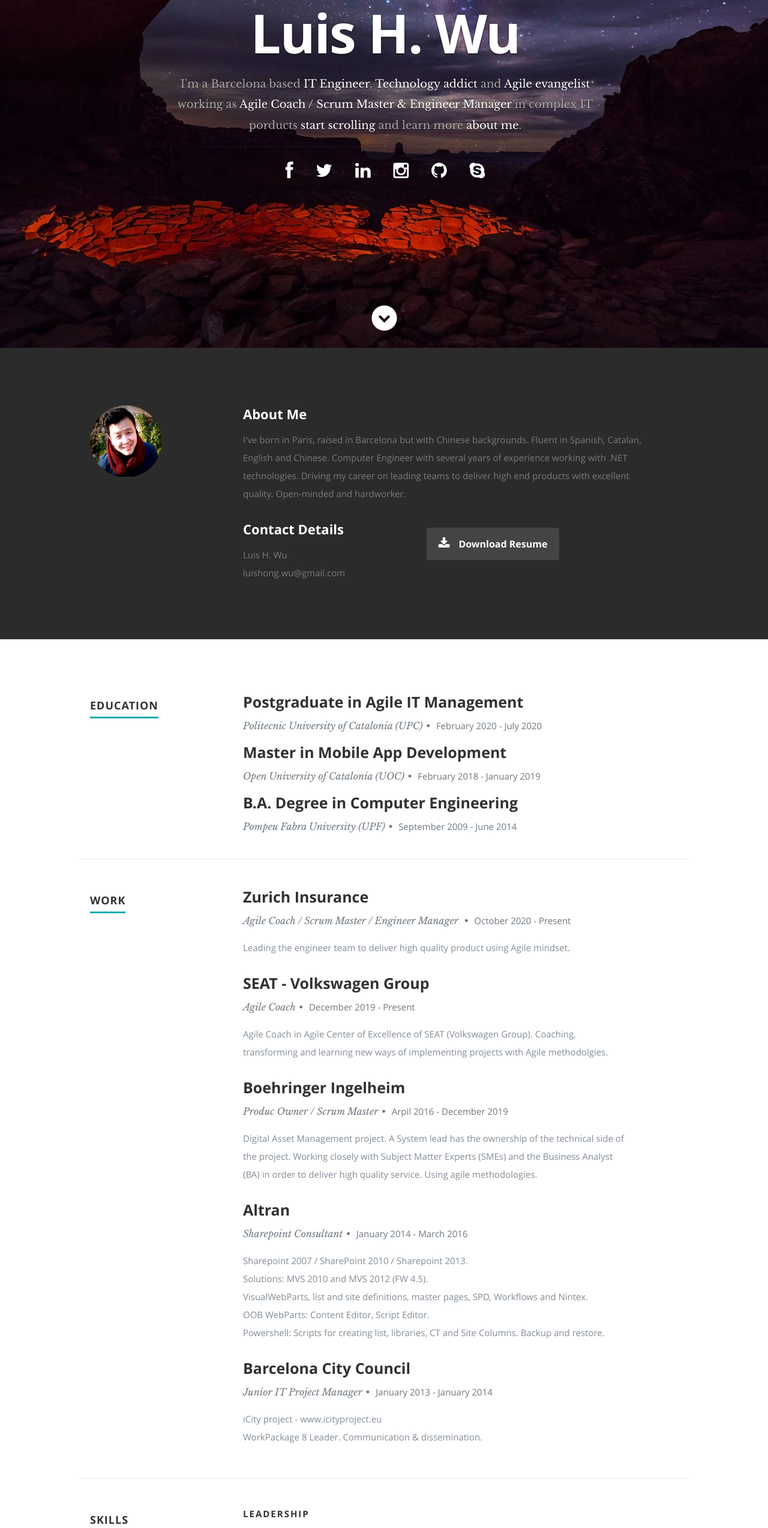
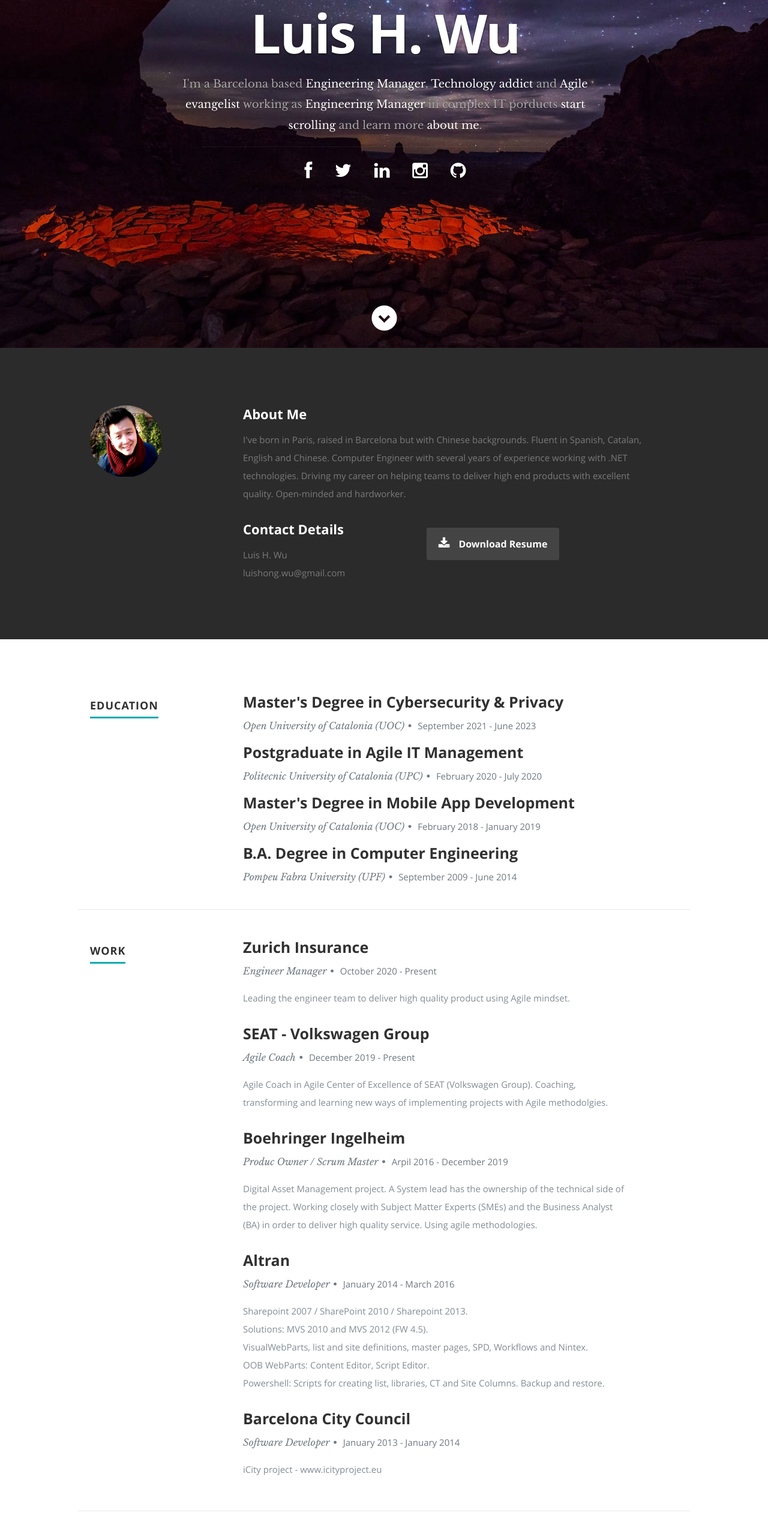
Before and after one commit to Otashi/luiswu.github.io, a plain HTML site: page index.html in a window 1280 px wide. Shown: the part 220-2768 px from the top of the page at 60% size. Drawn offline with nearby package versions, Linux system fonts and the light colour scheme.

Commit message:
Update index.html

```diff
--- a/index.html
+++ b/index.html
@@ -70,7 +70,7 @@
       <div class="row banner">
          <div class="banner-text">
             <h1 class="responsive-headline">Luis H. Wu</h1>
-            <h3>I'm a Barcelona based <span>IT Engineer</span>, <span>Technology addict</span> and <span>Agile evangelist</span> working as <span>Agile Coach / Scrum Master & Engineer Manager</span> in complex IT porducts<a class="smoothscroll" href="#about"> start scrolling</a>
+            <h3>I'm a Barcelona based <span>Engineering Manager</span>, <span>Technology addict</span> and <span>Agile evangelist</span> working as <span>Engineering Manager</span> in complex IT porducts<a class="smoothscroll" href="#about"> start scrolling</a>
             and learn more <a class="smoothscroll" href="#about">about me</a>.</h3>
             <hr />
             <ul class="social">
@@ -78,8 +78,7 @@
                <li><a href="https://twitter.com/LuisHWu" target="_blank"><i class="fa fa-twitter"></i></a></li>
                <li><a href="https://www.linkedin.com/in/luiswu/" target="_blank"><i class="fa fa-linkedin"></i></a></li>
                <li><a href="https://www.instagram.com/luishwu/" target="_blank"><i class="fa fa-instagram"></i></a></li>
-               <li><a href="https://github.com/LuisWu" target="_blank"><i class="fa fa-github"></i></a></li>
-               <li><a href="skype:otashi86?userinfo"><i class="fa fa-skype"></i></a></li>
+               <li><a href="https://github.com/luishwu" target="_blank"><i class="fa fa-github"></i></a></li>
             </ul>
          </div>
       </div>
@@ -108,7 +107,7 @@
             <h2>About Me</h2>
 
             <p>I've born in Paris, raised in Barcelona but with Chinese backgrounds. Fluent in Spanish, Catalan, English and Chinese. Computer Engineer with several years of experience
-               working with .NET technologies. Driving my career on leading teams to deliver high end products with excellent quality. Open-minded and hardworker.
+               working with .NET technologies. Driving my career on helping teams to deliver high end products with excellent quality. Open-minded and hardworker.
             </p>
 
             <div class="row">
@@ -126,7 +125,7 @@
 
                <div class="columns download">
                   <p>
-                     <a href="https://drive.google.com/file/d/1cM0iJsiRSSalbK_3sw2xMhS-5PoT1KJj/view?usp=sharing" class="button" target="_blank"><i class="fa fa-download"></i>Download Resume</a>
+                     <a href="https://drive.google.com/file/d/14jip2eUSyBAbg4YHMuDlRNO9Tub0y4_B/view?usp=drive_link" class="button" target="_blank"><i class="fa fa-download"></i>Download Resume</a>
                   </p>
                </div>
 
@@ -152,7 +151,15 @@
          </div>
 
          <div class="nine columns main-col">
-               <div class="row item">
+            <div class="row item">
+               <div class="twelve columns">
+
+                  <h3>Master's Degree in Cybersecurity & Privacy</h3>
+                  <p class="info">Open University of Catalonia (UOC)<span>&bull;</span> <em class="date">September 2021 - June 2023</em></p>
+
+               </div>
+            </div> <!-- item end -->
+            <div class="row item">
 
                      <div class="twelve columns">
 
@@ -167,7 +174,7 @@
 
                <div class="twelve columns">
 
-                  <h3>Master in Mobile App Development</h3>
+                  <h3>Master's Degree in Mobile App Development</h3>
                   <p class="info">Open University of Catalonia (UOC)<span>&bull;</span> <em class="date">February 2018 - January 2019</em></p>
 
                </div>
@@ -205,7 +212,7 @@
                <div class="twelve columns">
 
                   <h3>Zurich Insurance</h3>
-                  <p class="info">Agile Coach / Scrum Master / Engineer Manager <span>&bull;</span> <em class="date">October 2020 - Present</em></p>
+                  <p class="info">Engineer Manager<span>&bull;</span> <em class="date">October 2020 - Present</em></p>
 
                   <p>
                      Leading the engineer team to deliver high quality product using Agile mindset.
@@ -252,7 +259,7 @@
                <div class="twelve columns">
 
                   <h3>Altran</h3>
-                  <p class="info">Sharepoint Consultant<span>&bull;</span> <em class="date">January 2014 - March 2016</em></p>
+                  <p class="info">Software Developer<span>&bull;</span> <em class="date">January 2014 - March 2016</em></p>
                   <p>
                      Sharepoint 2007 / SharePoint 2010 / Sharepoint 2013.<br />
                      Solutions: MVS 2010 and MVS 2012 (FW 4.5).<br />
@@ -270,12 +277,10 @@
             <div class="twelve columns">
 
                <h3>Barcelona City Council</h3>
-               <p class="info">Junior IT Project Manager<span>&bull;</span> <em class="date">January 2013 - January 2014</em></p>
+               <p class="info">Software Developer<span>&bull;</span> <em class="date">January 2013 - January 2014</em></p>
 
                <p>
                   iCity project - www.icityproject.eu <br/>
-
-                  WorkPackage 8 Leader. Communication & dissemination.<br/>
                </p>
 
             </div>
@@ -300,11 +305,10 @@
 				<div class="bars">
 
 				   <ul class="skills">
+                  <li><span class="bar-expand barra90"></span><em>Team Management</em></li>
 						<li><span class="bar-expand barra90"></span><em>Leadership</em></li>
-						<li><span class="bar-expand barra90"></span><em>Agile Methods - Scrum</em></li>
-						<li><span class="bar-expand barra80"></span><em>Microsoft Technologies</em></li>
-						<li><span class="bar-expand barra80"></span><em>System Architecture</em></li>
-						<li><span class="bar-expand barra80"></span><em>Development (.NET/CSS/HTML/JS)</em></li>
+						<li><span class="bar-expand barra90"></span><em>Agile Methodologies</em></li>
+						<li><span class="bar-expand barra80"></span><em>Software Development Life Cycle</em></li>
 						<li><span class="bar-expand barra80"></span><em>Project Management</em></li>
 					</ul>
 
```
